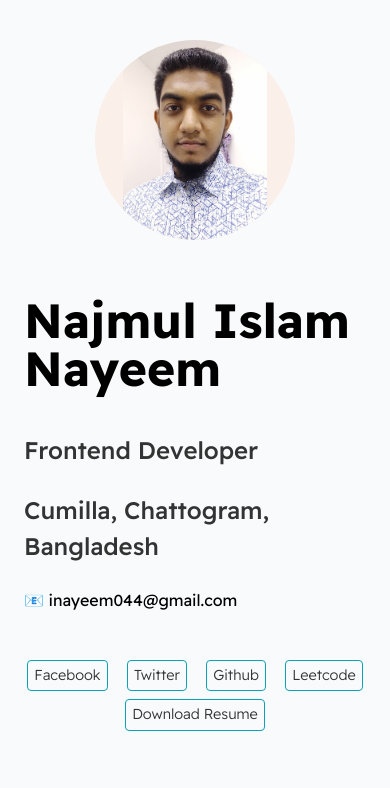
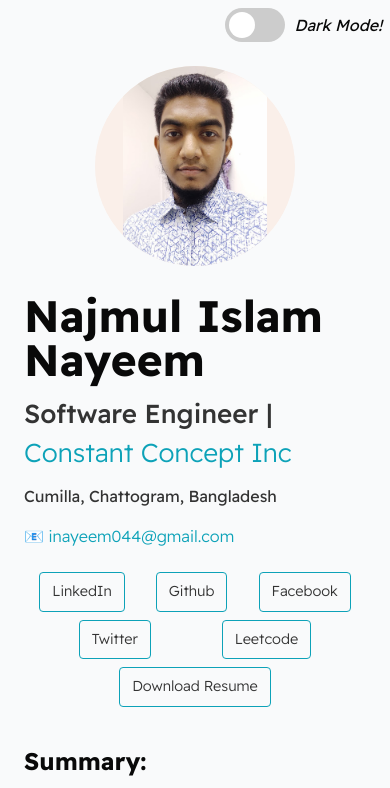
Before and after one commit to nayeem101/nayeem101.github.io, a plain HTML site: page index.html in a window 390 px wide. Shown: the top 788 px of the page. Drawn offline with Linux system fonts and the light colour scheme.

Commit message:
add theme toggler and updated cv and info

```diff
--- a/index.html
+++ b/index.html
@@ -10,24 +10,35 @@
 </head>
 
 <body>
+    <nav>
+        <div class="theme-switch-wrapper">
+            <label class="theme-switch" for="checkbox">
+                <input type="checkbox" id="checkbox" />
+                <div class="slider round"></div>
+            </label>
+            <em id="theme-text">Dark Mode!</em>
+        </div>
+    </nav>
+
     <div id="container--main">
-
         <section id="wrapper--hero" class="section--page">
             <img id="profile-pic" src="./assets/images/nayeem_ict2.jpg">
 
             <div>
                 <h2 id="user-name">Najmul Islam Nayeem</h2>
-                <p id="bio">Frontend Developer</p>
-                <p id="bio">Cumilla, Chattogram, Bangladesh</p>
-                <p id="email">📧 inayeem044@gmail.com</p>
+                <p id="bio">Software Engineer | <a href="https://www.linkedin.com/company/constant-concept-inc/"
+                        target="_blank" rel="noopener noreferrer">Constant Concept Inc</a></p>
+                <p>Cumilla, Chattogram, Bangladesh</p>
+                <p id="email">📧 <a href="mailto:inayeem044@gmail.com">inayeem044@gmail.com</a></p>
             </div>
         </section>
 
         <section class="section--page">
             <div id="socials--list">
+                <a href="https://www.linkedin.com/in/najmul-islam-nayeem-575081164/" target="_blank">LinkedIn</a>
+                <a href="https://github.com/nayeem101/" target="_blank">Github</a>
                 <a href="https://www.facebook.com/nayeemf25/" target="_blank">Facebook</a>
                 <a href="https://twitter.com/s_nayeem101" target="_blank">Twitter</a>
-                <a href="https://github.com/nayeem101/" target="_blank">Github</a>
                 <a href="https://leetcode.com/nayeems101/" target="_blank">Leetcode</a>
                 <a href="./assets/Najmul Islam Nayeem CV.pdf" target="_blank">Download Resume</a>
             </div>
@@ -89,9 +100,6 @@
                     <li>Angular Reactive forms with custom Validations.</li>
                     <li>Router Guards were used to protect route.</li>
                     <li>Integrated REST API in the service for CRUD operations.</li>
-                    <li>Made regular contributions to Traversy Medias youtube channel (1.9m Subscribers)</li>
-                    <li>Tutorial videos included projects such as social networks, Ecommerce, real time video, stripe &
-                        paypal integrations and more </li>
                 </ul>
             </div>
 
@@ -109,31 +117,30 @@
                 </ul>
             </div>
 
+            <div class="line-break"></div>
+
         </section>
 
         <section class="section--page">
             <h2>Education</h2>
-
             <div class="card--education">
-               <h3>B.Sc. Engineering in Information & Communication Technology</h3>
-               <h4>Comilla University, Cumilla. April 2018 - 2023 | CGPA 3.78/4.00 (5th semester)</h4>
+                <h3>B.Sc. Engineering in ICT (Information & Communication Technology)</h3>
+                <h4>Comilla University, Cumilla. April 2018 - 2023 | CGPA 3.78/4.00 (5th semester)</h4>
             </div>
 
             <div class="card--education">
-               <h3>H.S.C - 2017</h3>
-               <h4>Ispahani Public Scholl & College, Cumilla. GPA 4.83/5.00</h4>
+                <h3>H.S.C - 2017</h3>
+                <h4>Ispahani Public Scholl & College, Cumilla. GPA 4.83/5.00</h4>
             </div>
 
             <div class="card--education">
-               <h3>S.S.C - 2015</h3>
-               <h4>Comilla Zilla School, Cumilla. GPA 5.00/5.00</h4>
+                <h3>S.S.C - 2015</h3>
+                <h4>Comilla Zilla School, Cumilla. GPA 5.00/5.00</h4>
             </div>
-
         </section>
-
-
     </div>
 
+    <script src="./main.js"></script>
 </body>
 
 </html>
--- /dev/null
+++ b/main.js
@@ -0,0 +1,26 @@
+const toggleSwitch = document.querySelector('.theme-switch input[type="checkbox"]');
+const currentTheme = localStorage.getItem("theme");
+const themeText = document.getElementById("theme-text");
+
+if (currentTheme) {
+  document.documentElement.setAttribute("data-theme", currentTheme);
+
+  if (currentTheme === "dark") {
+    toggleSwitch.checked = true;
+    themeText.textContent = "Dark Mode";
+  }
+}
+
+function switchTheme(e) {
+  if (e.target.checked) {
+    document.documentElement.setAttribute("data-theme", "dark");
+    localStorage.setItem("theme", "dark");
+    themeText.textContent = "Dark Mode";
+  } else {
+    document.documentElement.setAttribute("data-theme", "light");
+    localStorage.setItem("theme", "light");
+    themeText.textContent = "Light Mode";
+  }
+}
+
+toggleSwitch.addEventListener("change", switchTheme, false);
--- a/styles.css
+++ b/styles.css
@@ -1,23 +1,19 @@
 @import url("https://fonts.googleapis.com/css2?family=Readex+Pro:wght@300;400;500;600;700&display=swap");
 
 :root {
-  --mainTextColor-light: #000;
-  --secondaryTextColor-light: rgb(51 51 51);
-  --mainLinkColor-light: #0da2b8;
-  --mainBorderColor-light: rgb(218, 218, 218);
-  --mainBgColor-light: rgb(249, 250, 251);
+  --mainTextColor: #090909;
+  --secondaryTextColor: #333333;
+  --mainLinkColor: #0da2b8;
+  --mainBorderColor: #dadada;
+  --mainBgColor: #f9fafb;
+}
 
-  --mainTextColor-dark: #fff;
-  --secondaryTextColor-dark: #adb0b1;
-  --mainLinkColor-dark: rgb(30, 190, 214);
-  --mainBorderColor-dark: #2b3031;
-  --mainBgColor-dark: #131415;
-
-  --mainTextColor: var(--mainTextColor-light);
-  --secondaryTextColor: var(--secondaryTextColor-light);
-  --mainLinkColor: var(--mainLinkColor-light);
-  --mainBorderColor: var(--mainBorderColor-light);
-  --mainBgColor: var(--mainBgColor-light);
+[data-theme=dark] {
+  --mainTextColor: #f8f8f8;
+  --secondaryTextColor: #adb0b1;
+  --mainLinkColor: #1ebed6;
+  --mainBorderColor: #2b3031;
+  --mainBgColor: #131415;
 }
 
 * {
@@ -44,8 +40,26 @@ a {
   font-weight: 500;
 }
 
+h1,
+h2,
+h3 {
+  margin: 12px 0;
+}
+
+h3,
+h4,
+h5,
+h6,
+p {
+  margin: 8px 0;
+}
+
 li {
   line-height: 1.9em;
+}
+
+a {
+  font-weight: 300;
 }
 
 #container--main {
@@ -65,18 +79,15 @@ li {
   gap: 4em;
 }
 
-#bio{
-    font-size: 24px;
-    font-weight: 500;
+#user-name {
+  font-size: 44px;
+  line-height: 1em;
 }
 
-a {
-  font-weight: 300;
-}
-
-#user-name {
-  font-size: 48px;
-  line-height: 1em;
+#bio {
+  font-size: 26px;
+  font-weight: 500;
+  margin: 12px 0;
 }
 
 #profile-pic {
@@ -89,6 +100,7 @@ a {
 
 #email {
   color: var(--mainTextColor);
+  margin-top: 16px;
 }
 
 #socials--list {
@@ -104,19 +116,20 @@ a {
   font-size: 0.9em;
   transition: 0.3s;
   border: 1px solid var(--mainLinkColor);
-  padding: 4px 6px;
+  padding: 8px 12px;
   border-radius: 4px;
   margin-bottom: 8px;
 }
 
 #socials--list a:hover {
   font-weight: 100;
-  color: var(--mainLinkColor);
+  background-color: var(--mainLinkColor);
+  color: #faefe9;
   font-size: 0.9em;
 }
 
-.summary--heading{
-    text-align: justify;
+.summary--heading {
+  text-align: justify;
 }
 
 #qualifications--list {
@@ -137,15 +150,15 @@ a {
   align-items: center;
 }
 
-.card--techstack span{
-    font-size: 16px;
-    font-weight: bold;
+.card--techstack span {
+  font-size: 16px;
+  font-weight: bold;
 }
 
 .card--education {
-  padding-top: 1em;
-  padding-bottom: 1em;
-  border-top: 1px solid var(--mainBorderColor);
+  padding-top: 0.5em;
+  padding-bottom: 0.5em;
+  border-bottom: 1px solid var(--mainBorderColor);
 }
 
 .card--education h3 {
@@ -160,8 +173,8 @@ a {
 
 .card--work-history {
   border-left: 1px solid var(--mainBorderColor);
-  margin-top: 3em;
-  margin-bottom: 3em;
+  margin-top: 1.5em;
+  margin-bottom: 1.5em;
   padding-left: 2em;
 }
 
@@ -170,10 +183,70 @@ a {
   height: 1px;
 }
 
+/* slider styles */
+.theme-switch-wrapper {
+  display: flex;
+  align-items: center;
+  justify-content: flex-end;
+}
+.theme-switch-wrapper em {
+  margin-left: 10px;
+  font-size: 1rem;
+}
+
+.theme-switch {
+  display: inline-block;
+  height: 34px;
+  position: relative;
+  width: 60px;
+}
+
+.theme-switch input {
+  display: none;
+}
+
+.slider {
+  background-color: #ccc;
+  bottom: 0;
+  cursor: pointer;
+  left: 0;
+  position: absolute;
+  right: 0;
+  top: 0;
+  transition: 0.4s;
+}
+
+.slider:before {
+  background-color: #fff;
+  bottom: 4px;
+  content: "";
+  height: 26px;
+  left: 4px;
+  position: absolute;
+  transition: 0.4s;
+  width: 26px;
+}
+
+input:checked + .slider {
+  background-color: #66bb6a;
+}
+
+input:checked + .slider:before {
+  transform: translateX(26px);
+}
+
+.slider.round {
+  border-radius: 34px;
+}
+
+.slider.round:before {
+  border-radius: 50%;
+}
+
 @media (max-width: 600px) {
   .section--page {
-    padding-top: 1em;
-    padding-bottom: 1em;
+    padding-top: .5em;
+    padding-bottom: .5em;
   }
 
   #wrapper--hero {
```
Also changed, not shown: 1 other file.
